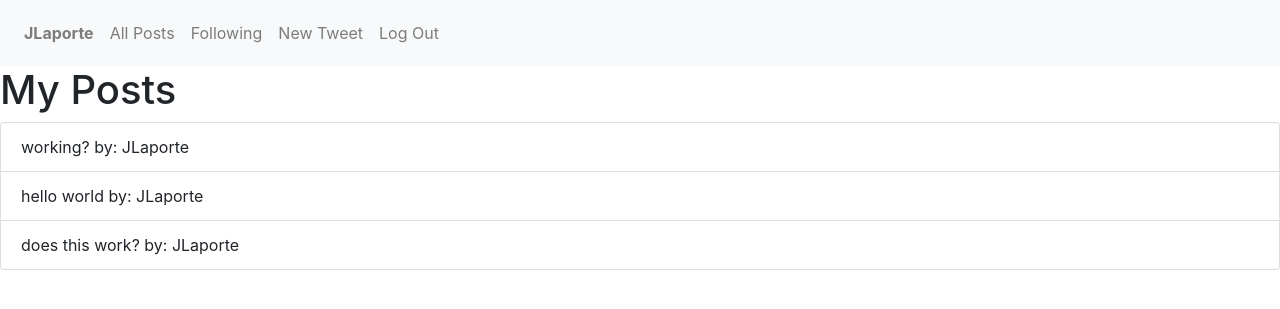
After one commit to Jlaporte25/code, a Django app: a page that uses web_programming/project4/network/templates/network/layout.html in a window 1280 px wide. The commit adds this page. Shown: the top 309 px of the page. Run offline with Django 5.2, Linux system fonts and the light colour scheme; a user stored in the database is signed in; data comes from the database, SQL or seed files in the repository; both versions use the stored data as it was after the commit; some libraries are stand-ins or nearby versions.

```diff
--- a/web_programming/project4/network/models.py
+++ b/web_programming/project4/network/models.py
@@ -11,10 +11,19 @@ class User(AbstractUser):
     def __str__(self):
         return f"{self.username}"
 
+class Like(models.Model):
+    user = models.ForeignKey(User, on_delete=models.CASCADE, related_name="likes")
+    post = models.ForeignKey('Post', on_delete=models.CASCADE, related_name="post_likes")
+
+    def __str__(self):
+        return f"{self.user} likes {self.post}"
+
 class Post(models.Model):
     user = models.ForeignKey(User, on_delete=models.CASCADE, related_name="posts")
     content = models.TextField()
     timestamp = models.DateTimeField(auto_now_add=True)
+    likes = models.ManyToManyField(User, through=Like, related_name="liked_posts")
+
     def serialize(self):
         return {
             "id": self.id,
@@ -28,16 +37,8 @@ class Post(models.Model):
         return f"{self.user}: {self.content}"
 
 class Follow(models.Model):
-    id = models.AutoField(primary_key=True)
     user = models.ForeignKey(User, on_delete=models.CASCADE, related_name="followers")
     following = models.ForeignKey(User, on_delete=models.CASCADE, related_name="following")
 
     def __str__(self):
         return f"{self.user} follows {self.following}"
-
-class Like(models.Model):
-    user = models.ForeignKey(User, on_delete=models.CASCADE, related_name="likes")
-    post = models.ForeignKey(Post, on_delete=models.CASCADE, related_name="likes")
-
-    def __str__(self):
-        return f"{self.user} likes {self.post}"
--- a/web_programming/project4/network/templates/network/all_posts.html
+++ b/web_programming/project4/network/templates/network/all_posts.html
@@ -6,7 +6,9 @@
         {% for post in posts %}
             <div class="list-group-item">
                 {{ post.content }}
-                by: {{ post.user.username }}
+                by: {{ post.user }},
+                {{ post.timestamp }},
+                Likes: {{ post.likes }}
             </div>
         {% endfor %}
     </div>
--- a/web_programming/project4/network/templates/network/layout.html
+++ b/web_programming/project4/network/templates/network/layout.html
@@ -14,7 +14,7 @@
                 <ul class="navbar-nav mr-auto">
                 {% if user.is_authenticated %}
                     <li class="nav-item">
-                        <a class="nav-link" id="profile" href="{% url 'profile' request.user.username %}"><strong>{{ user.username }}</strong></a>
+                        <a class="nav-link" id="profile" href="{% url 'my_profile' user.username %}"><strong>{{ user.username }}</strong></a>
                     </li>
                 {% endif %}
                 <li class="nav-item">
--- /dev/null
+++ b/web_programming/project4/network/templates/network/my_profile.html
@@ -0,0 +1,13 @@
+{% extends "network/layout.html" %}
+
+{% block body %}
+    <h1>My Posts</h1>
+    <div class="profile-view">
+        {% for post in posts %}
+            <div class="list-group-item">
+                {{ post.content }}
+                by: {{ post.user.username }}
+            </div>
+        {% endfor %}
+    </div>
+{% endblock %}
--- a/web_programming/project4/network/urls.py
+++ b/web_programming/project4/network/urls.py
@@ -11,6 +11,7 @@ urlpatterns = [
     #API Routes
     path("all_posts", views.all_posts, name="all_posts"),
     path("profile/<str:username>", views.profile, name="profile"),
+    path("my_profile/<str:username>", views.profile, name="my_profile"),
     path("create_post", views.create_post, name="create_post"),
     path("following", views.following, name="following"),
 ]
--- a/web_programming/project4/network/views.py
+++ b/web_programming/project4/network/views.py
@@ -69,29 +69,22 @@ def register(request):
     else:
         return render(request, "network/register.html")
 
-
-def posts(request, page):
-    if page == "all":
-        posts = Post.objects.all()
-    elif page == request.user.username:
-        posts = Post.objects.filter(user=request.user)
-
-    posts = posts.order_by("-timestamp").all()
-    return JsonResponse([post.serialize() for post in posts], safe=False)
-
-
 def all_posts(request):
     posts = Post.objects.all().order_by("-timestamp")
+    posts_data = []
+    for post in posts:
+        posts_data.append({
+            "content": post.content,
+            "user": post.user.username,
+            "timestamp": post.timestamp.strftime("%b %d %Y, %I:%M %p"),
+            "likes": post.likes.count()
+        })
     return render(request, "network/all_posts.html", {
-        "posts": posts
+        "posts": posts_data
     })
 
-
 @login_required
-def profile(request, username=None):
-    if username is None:
-        username = request.user.username
-
+def profile(request, username):
     try:
         # Get the user
         user = User.objects.get(username=username)
@@ -103,10 +96,16 @@ def profile(request, username=None):
     # Get the user's posts
     posts = Post.objects.filter(user=user).order_by("-timestamp")
 
-    return render(request, "network/profile.html", {
-        "user": user,
-        "posts": posts
-    })
+    if username == request.user.username:
+        return render(request, "network/my_profile.html",{
+            "user": user,
+            "posts": posts,
+        })
+    else:
+        return render(request, "network/profile.html", {
+            "user": user,
+            "posts": posts
+        })
 
 @login_required
 def following(request):
@@ -114,8 +113,18 @@ def following(request):
     follows = Follow.objects.filter(user=user)
     following_users = User.objects.filter(following__in=follows).distinct()
     posts = Post.objects.filter(user__in=following_users).select_related('user').order_by("-timestamp")
+
+    posts_data = []
+    for post in posts:
+        posts_data.append({
+            "content": post.content,
+            "user": post.user.username,
+            "timestamp": post.timestamp.strftime("%b %d %Y, %I:%M %p"),
+            "likes": post.likes.count()
+        })
+
     return render(request, "network/following.html", {
-        "posts": posts,
+        "posts": posts_data,
     })
 
 @login_required
@@ -145,8 +154,8 @@ def unfollow(request, username):
 @login_required
 def create_post(request):
     if request.method == "POST":
-        content = request.POST["content"]
-        post = Post(user=request.user, content=content)
+        content = request.POST.get("content")
+        post = Post.objects.create(user=request.user, content=content)
         post.save()
         return HttpResponseRedirect(reverse("all_posts"))
     else:
```
Also changed, not shown: web_programming/project4/network/templates/network/create_post.html (+3 -6 lines), web_programming/project4/db.sqlite3.
